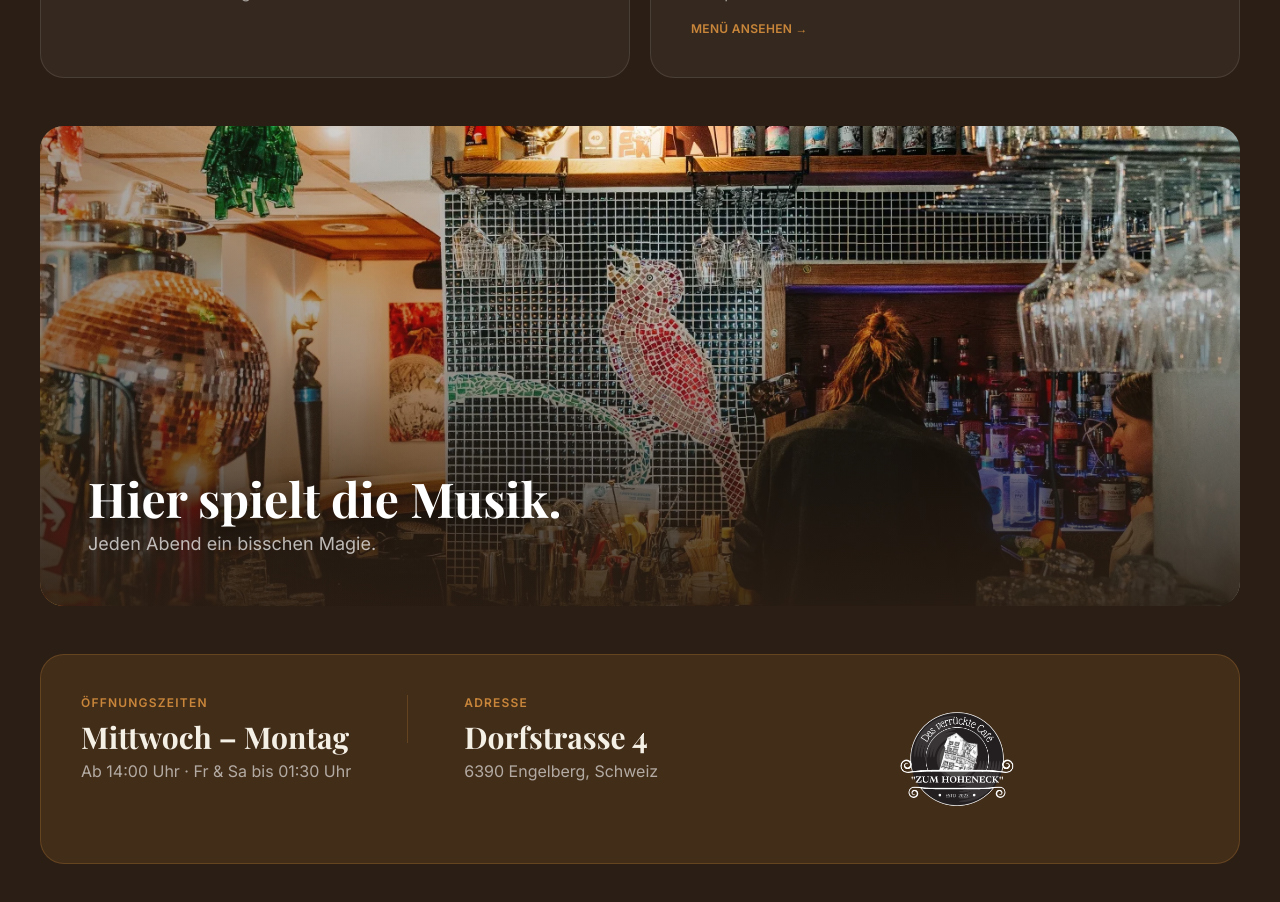
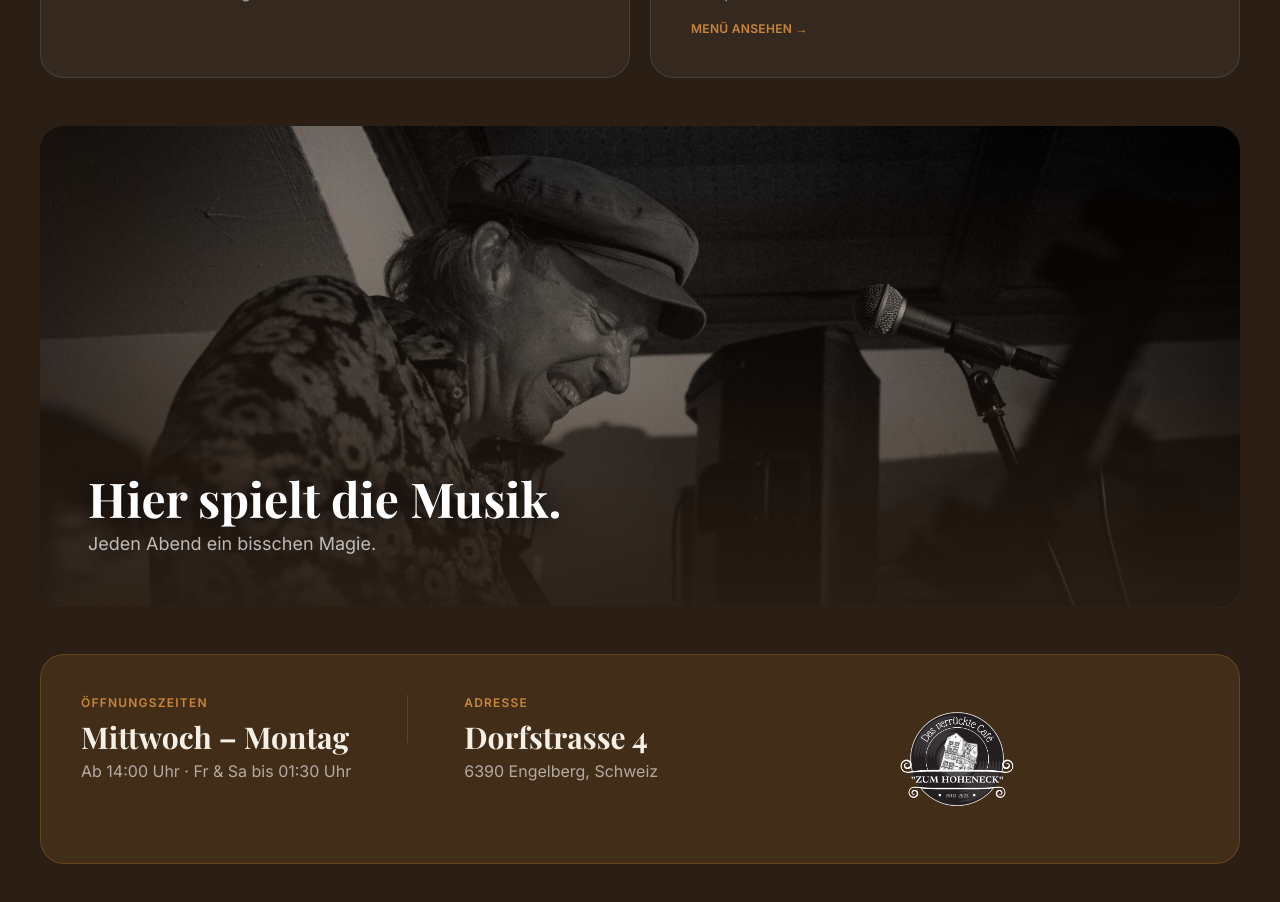
Before and after one commit to ElCreativoo/DVC, a React (Vite) app: page / in a window 1280 px wide. Shown: the part 2620-3522 px from the top of the page. Built offline with nearby package versions, Linux system fonts and the light colour scheme; a web font is replaced by a local one.

Commit message:
Orchids run changes (2026-05-17T20:26:34.490Z)

```diff
--- a/src/App.tsx
+++ b/src/App.tsx
@@ -338,7 +338,7 @@ export default function App() {
 
           <FadeIn>
             <div className="relative rounded-3xl overflow-hidden mb-12">
-              <img src={IMAGES.barOverview} alt="Live Musik im verrückten Café" className="w-full h-80 md:h-[480px] object-cover object-center" />
+              <img src={IMAGES.musician} alt="Live Musik im verrückten Café" className="w-full h-80 md:h-[480px] object-cover object-[center_25%]" />
               <div className="absolute inset-0 bg-gradient-to-t from-bark/90 via-bark/30 to-transparent" />
               <div className="absolute inset-0 bg-gradient-to-r from-bark/40 via-transparent to-transparent" />
               <div className="absolute bottom-8 left-8 md:bottom-12 md:left-12">
```
